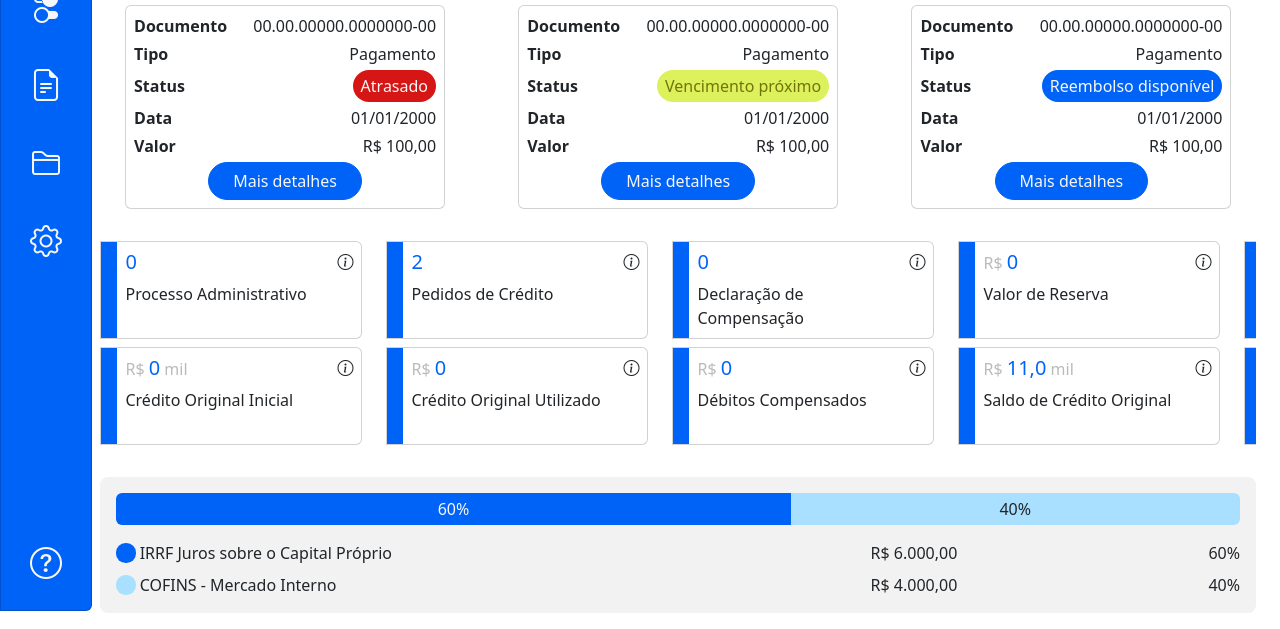
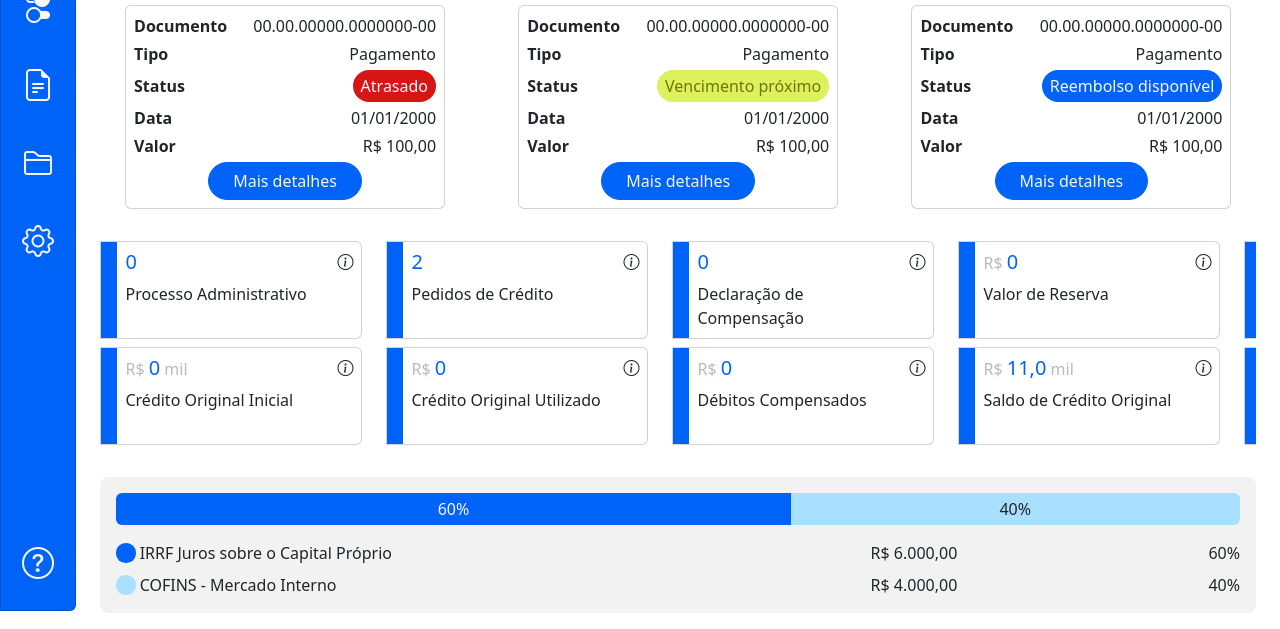
Before and after one commit to yKaayo/HOME-CIC, a plain HTML site: page index.html in a window 1280 px wide. Shown: the part 189-818 px from the top of the page. Drawn offline with nearby package versions, Linux system fonts and the light colour scheme.

Commit message:
Bugs fixed

```diff
--- a/index.html
+++ b/index.html
@@ -270,10 +270,10 @@
         class="position-fixed left-0 d-none d-sm-block side-menu z-1"
       >
         <div
-          class="card card-body px-2 rounded-0 rounded-end gap-4 h-100 bg-primary-blue"
+          class="card card-body px-1 rounded-0 rounded-end gap-4 h-100 bg-primary-blue"
         >
           <ul
-            class="navbar-nav list-group d-flex flex-sm-column mb-sm-auto border-0 gap-3"
+            class="navbar-nav list-group d-flex flex-sm-column px-1 mb-sm-auto border-0 gap-3"
             id="list-menu"
           >
             <li class="list-group-item p-0 bg-transparent border-0">
```
